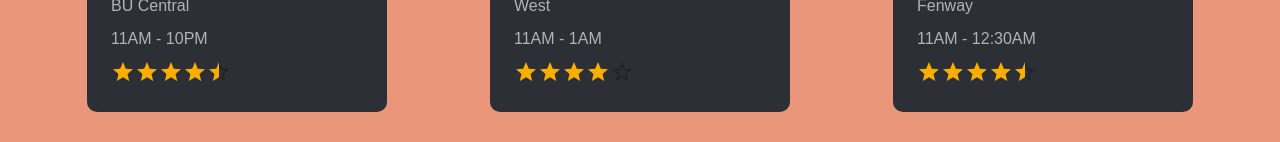
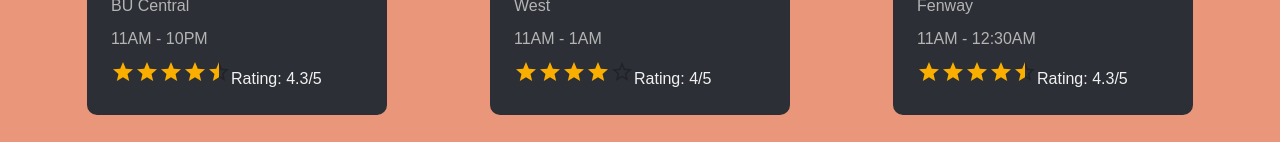
Before and after one commit to Amyat103/391_final_project, a React (Vite) app in the folder foodie-spot/: page /restaurants in a window 1280 px wide. Shown: the part 435-577 px from the top of the page. Built offline with nearby package versions, Linux system fonts and the light colour scheme.

Commit message:
added numeral ratings displayed in RestaurantItem Component

```diff
--- a/foodie-spot/src/components/RestaurantItem.tsx
+++ b/foodie-spot/src/components/RestaurantItem.tsx
@@ -63,7 +63,7 @@
   rating,
   image,
 }: Restaurant) {
-  console.log(image);
+  // console.log(image);
   return (
     <RestaurantContainer>
       <RestaurantImage src={image} alt={restaurantName} />
@@ -72,6 +72,7 @@
       <LocationText>{location}</LocationText>
       <HoursText>{hours}</HoursText>
       <Rating value={rating} precision={0.5} readOnly />
+      <p style={{ display: 'inline' }}>Rating: {rating}/5</p>
     </RestaurantContainer>
   );
 }
```
